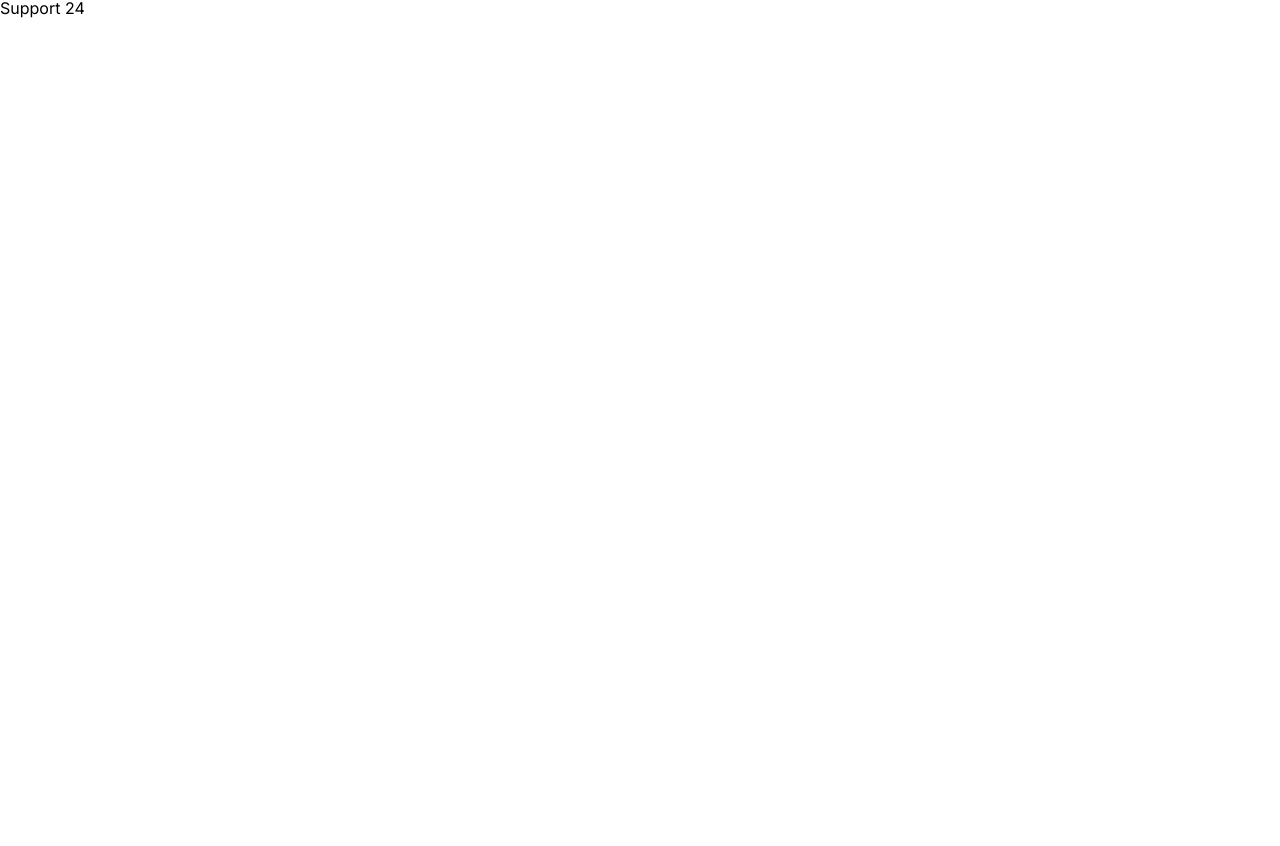
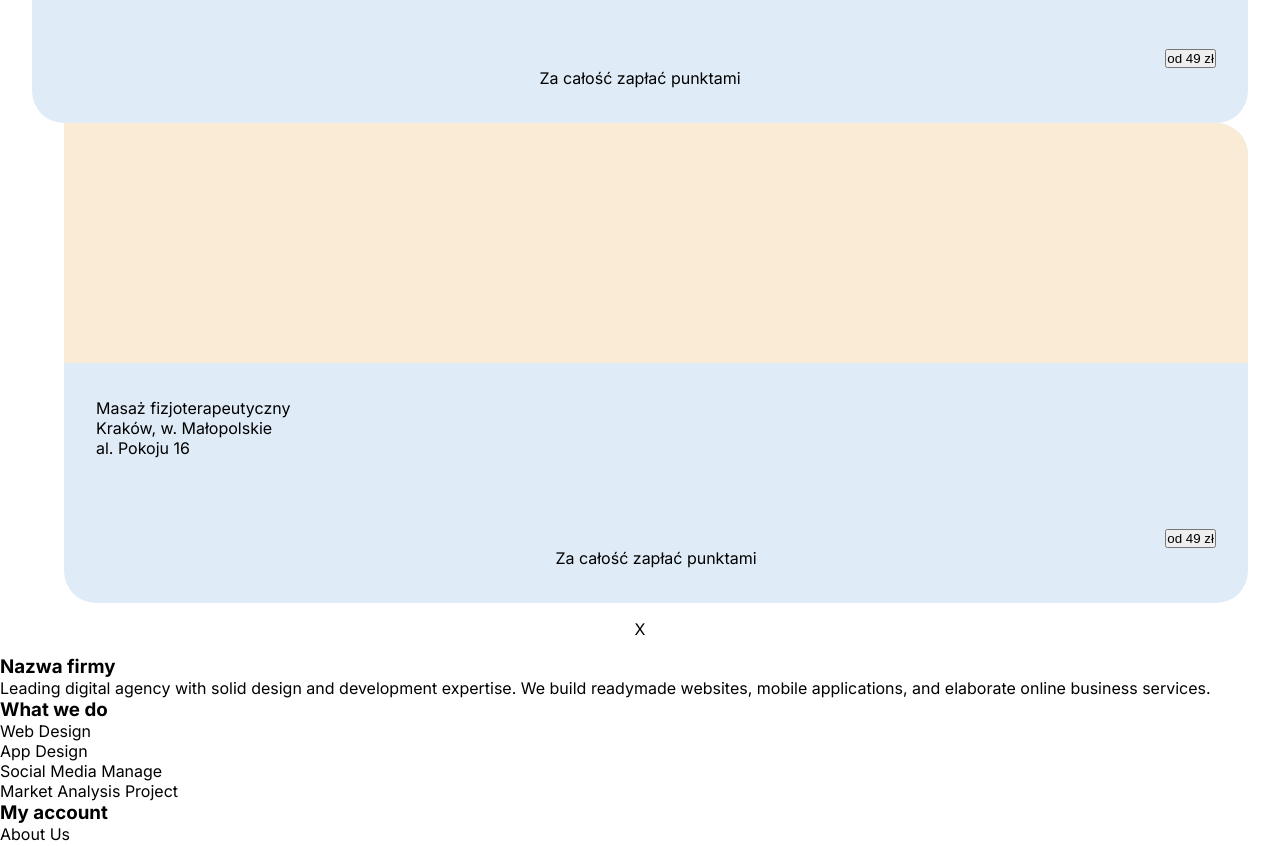
Before and after one commit to JohnyProduction/loyalty-program-app, a Next.js app: page / in a window 1280 px wide. Shown: the part 2424-3270 px from the top of the page. Before the commit the page ends 2442 px from the top, so only its background shows below. Built offline with nearby package versions, Linux system fonts and the light colour scheme.

Commit message:
products

```diff
--- a/src/app/browse-products.tsx
+++ b/src/app/browse-products.tsx
@@ -47,8 +47,11 @@ export function BrowseProducts() {
                 </div>
             </div>
             <BreakLine />
-            <div className={styles['other-products__container']}>
-                {otherProducts.map(product => <Product product={product} key={product.name} />)}
+            <div className={styles['other-products']}>
+                <div className={styles['other-products__container']}>
+                    {otherProducts.map(product => <Product product={product} key={product.name} />)}
+                </div>
+                <div className={styles['other-products__pagination-container']}>X</div>
             </div>
             <></>
         </div>
--- a/src/styles/app/page.module.scss
+++ b/src/styles/app/page.module.scss
@@ -49,6 +49,9 @@ $welcome-fragment-height: calc(100vh - $top-bar-height);
         }
     }
 
+    .other-products {
+        flex-direction: column;
+
         .other-products__container {
             width: 95vw;
             margin: 0 auto;
@@ -61,4 +64,9 @@ $welcome-fragment-height: calc(100vh - $top-bar-height);
                 margin-left: 32px;
             }
         }
+
+        .other-products__pagination-container {
+            margin: 1rem 0;
         }
+    }
+}
```
Lines whose indentation alone changed are shown as unchanged.
